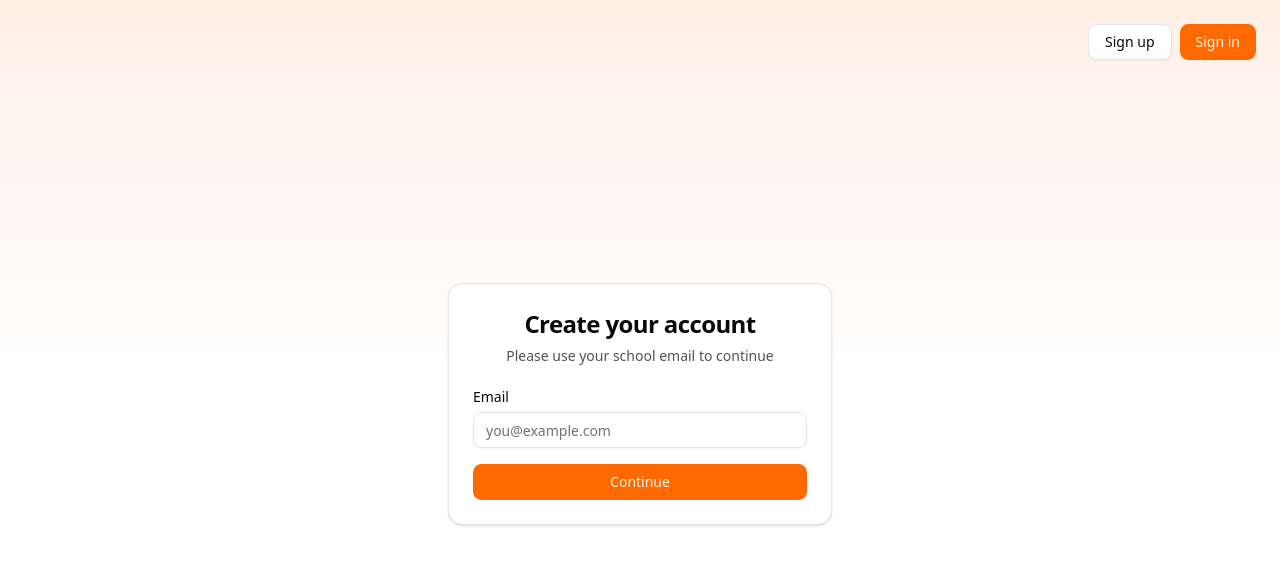
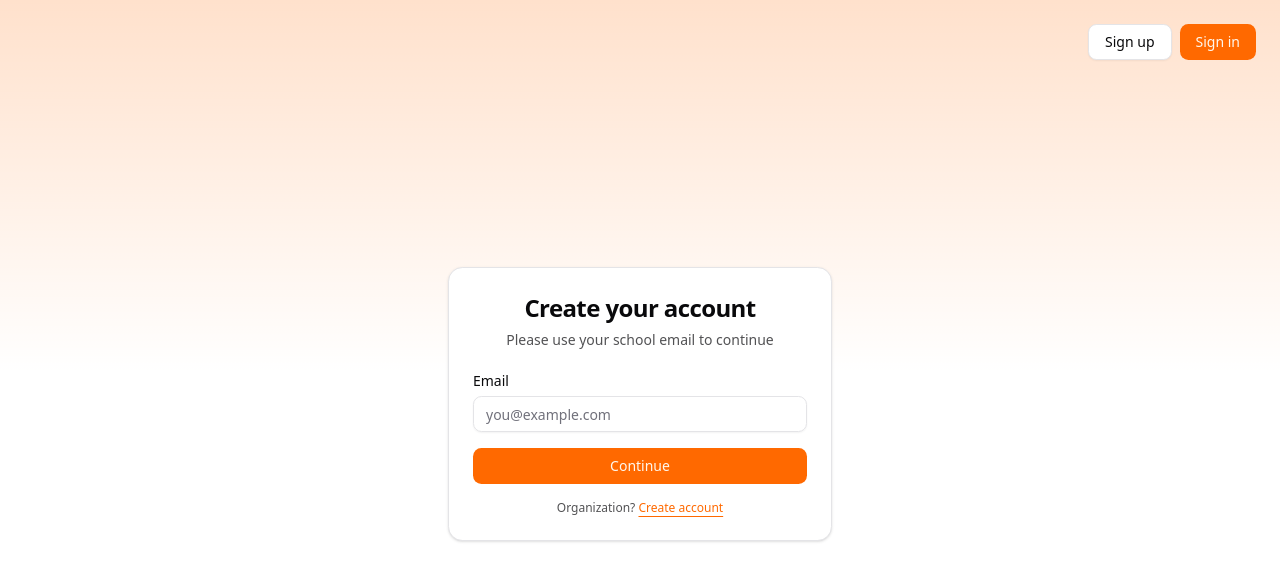
Before and after one commit to mxy680/campusreach, a Next.js app: page /auth/signup in a window 1280 px wide. Shown: the top 580 px of the page. Built offline with nearby package versions, Linux system fonts and the light colour scheme.

Commit message:
feat(auth): add helper text under Continue (Organization? Create account)

```diff
--- a/app/auth/signup/page.tsx
+++ b/app/auth/signup/page.tsx
@@ -1,18 +1,44 @@
+"use client";
+import { useState } from "react";
 import { Card, CardContent, CardHeader } from "@/components/ui/card";
 import { Label } from "@/components/ui/label";
 import { Input } from "@/components/ui/input";
 import { Button } from "@/components/ui/button";
 import Link from "next/link";
+import { useRouter } from "next/navigation";
 
 export default function Page() {
+  const [email, setEmail] = useState("");
+  const [submitting, setSubmitting] = useState(false);
+  const router = useRouter();
+
+  async function onSubmit(e: React.FormEvent<HTMLFormElement>) {
+    e.preventDefault();
+    if (!email) return;
+    try {
+      setSubmitting(true);
+      const res = await fetch(`/api/users/by-email?email=${encodeURIComponent(email)}`);
+      if (res.ok) {
+        // If the user exists, redirect them to the sign-in page
+        router.push("/auth/signin");
+        return;
+      } else {
+        console.log("Lookup failed:", await res.json());
+      }
+    } catch (err) {
+      console.error("Error calling by-email API", err);
+    } finally {
+      setSubmitting(false);
+    }
+  }
   return (
-    <main className="min-h-[calc(100vh-4rem)] p-6 bg-gradient-to-b from-primary/10 via-transparent to-transparent">
+    <main className="min-h-[calc(100vh-4rem)] p-6 bg-gradient-to-b from-primary/20 via-transparent to-transparent">
       <header className="mb-6 flex justify-end gap-2">
         <Button asChild variant="outline">
           <Link href="/auth/signup">Sign up</Link>
         </Button>
         <Button asChild variant="default">
-          <Link href="/auth/signup">Sign in</Link>
+          <Link href="/auth/signin">Sign in</Link>
         </Button>
       </header>
       <div className="min-h-[calc(100vh-10rem)] flex items-center justify-center">
@@ -23,12 +49,28 @@ export default function Page() {
             <p className="text-sm text-foreground/70">Please use your school email to continue</p>
           </CardHeader>
           <CardContent>
-            <form className="space-y-4">
+            <form className="space-y-4" onSubmit={onSubmit}>
               <div className="space-y-2">
                 <Label htmlFor="email">Email</Label>
-                <Input id="email" name="email" type="email" placeholder="you@example.com" required />
+                <Input
+                  id="email"
+                  name="email"
+                  type="email"
+                  placeholder="you@example.com"
+                  required
+                  value={email}
+                  onChange={(e) => setEmail(e.target.value)}
+                />
               </div>
-              <Button type="submit" variant="default" className="w-full">Continue</Button>
+              <Button type="submit" variant="default" className="w-full" disabled={submitting}>
+                {submitting ? "Processing..." : "Continue"}
+              </Button>
+              <p className="text-xs text-foreground/70 text-center">
+                Organization?{' '}
+                <Link href="/auth/signup" className="text-primary underline underline-offset-4">
+                  Create account
+                </Link>
+              </p>
             </form>
           </CardContent>
         </Card>
```
